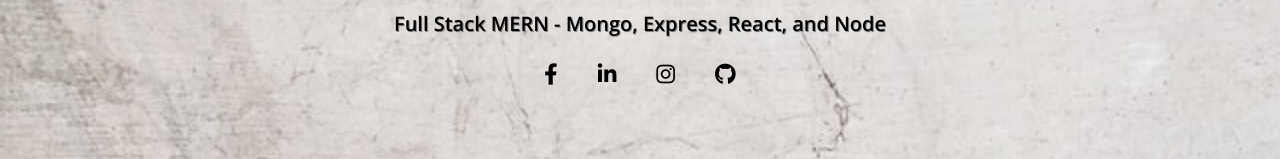
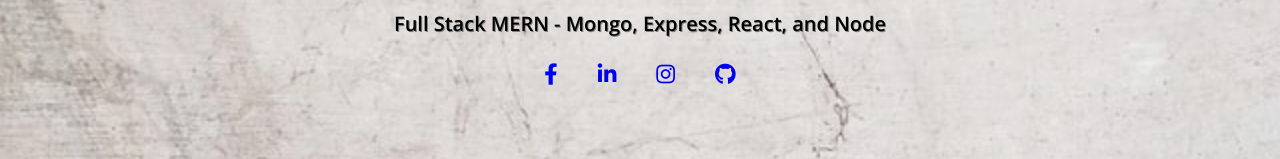
Before and after one commit to toribromma/toriPortfolio, a React (Create React App) app: page / in a window 1280 px wide. Shown: the part 471-630 px from the top of the page. Built offline with nearby package versions, Linux system fonts and the light colour scheme.

Commit message:
added links to social

```diff
--- a/src/components/Header/Header.js
+++ b/src/components/Header/Header.js
@@ -9,10 +9,10 @@ export const Header = (props) => {
                 <p className="headerText">I am a California based Web Developer</p>
                 <p className="headerText">Full Stack MERN - Mongo, Express, React, and Node</p>
                 <div class="linkList">
-                    <span id="links"><i class="fab fa-facebook-f fa-lg"></i></span>
-                    <span id="links"><i class="fab fa-linkedin-in fa-lg"></i></span>
-                    <span id="links"><i class="fab fa-instagram fa-lg"></i></span>
-                    <span id="links"><i class="fab fa-github fa-lg"></i></span>
+                    <span id="links"><a target="_blank" rel="noreferrer" href="https://www.facebook.com/tori.pham.54/"><i class="fab fa-facebook-f fa-lg"></i></a></span>
+                    <span id="links"><a target="_blank" rel="noreferrer" href="www.linkedin.com/in/toribromma"><i class="fab fa-linkedin-in fa-lg"></i></a></span>
+                    <span id="links"><a target="_blank" rel="noreferrer" href="https://www.instagram.com/makinghist0ri/"><i class="fab fa-instagram fa-lg"></i></a></span>
+                    <span id="links"><a target="_blank" rel="noreferrer" href="https://github.com/toribromma"><i class="fab fa-github fa-lg"></i></a></span>
                 </div>
             </header>
         </section>
```
